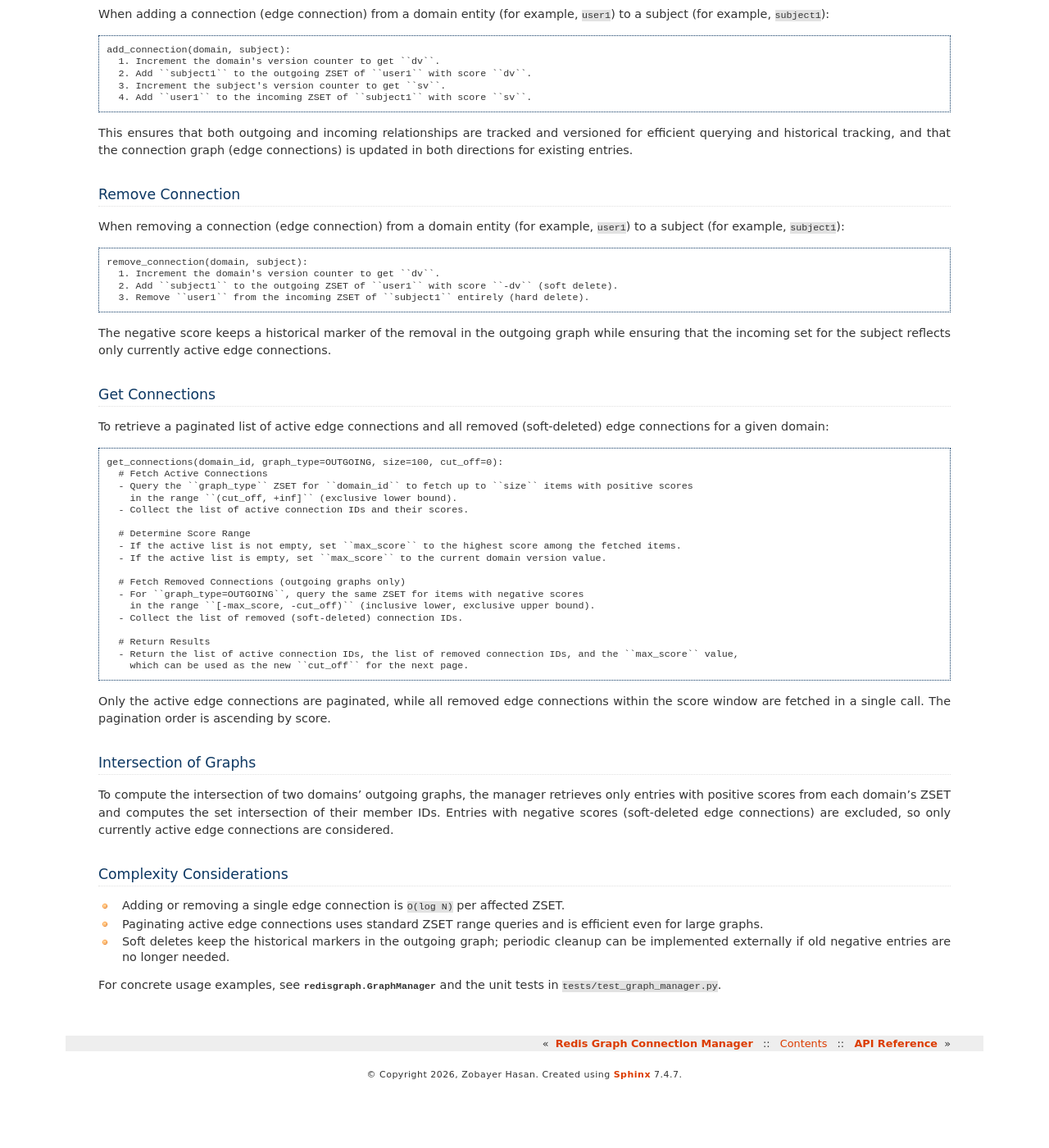
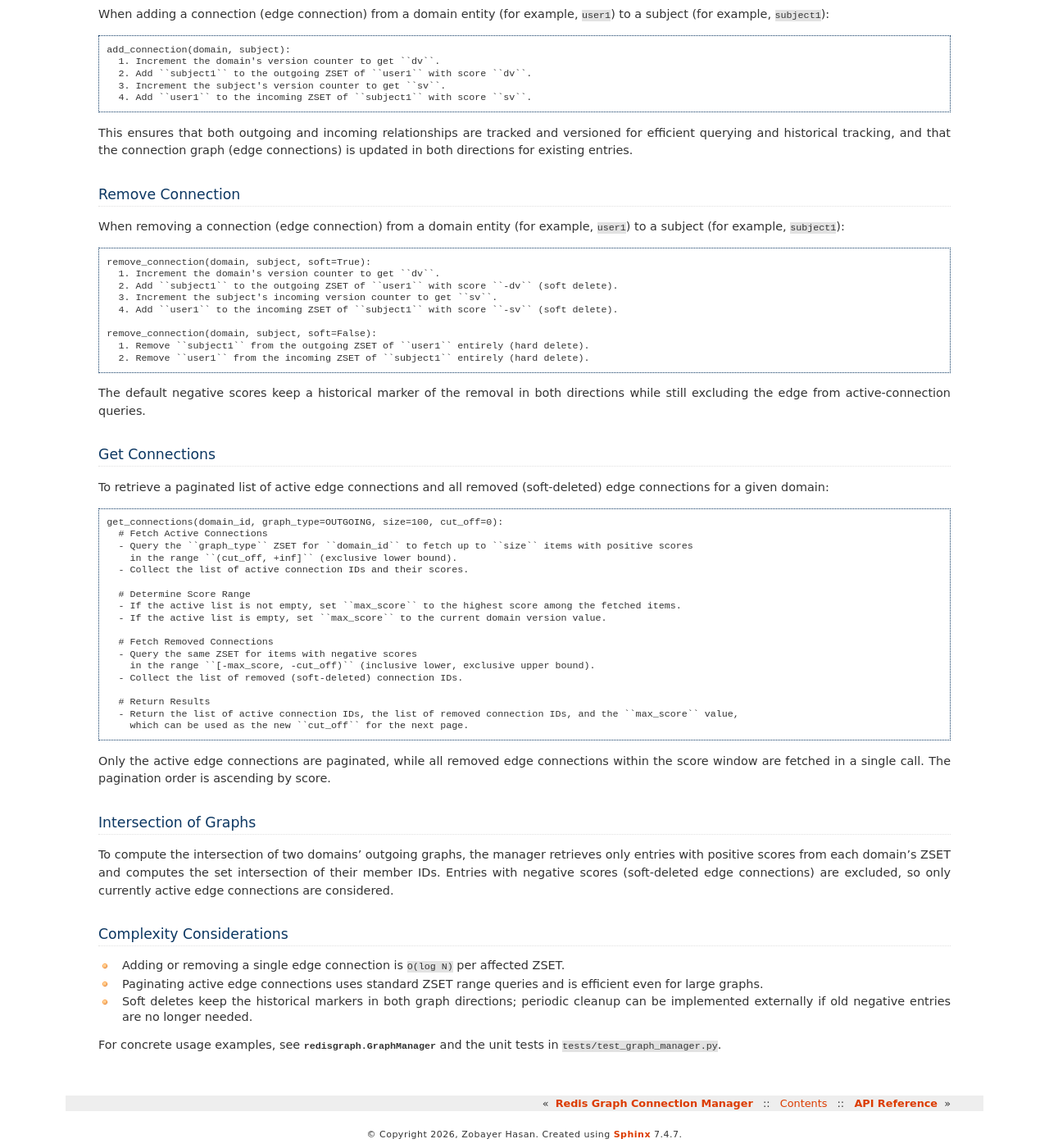
Before and after one commit to zobayer1/RedisGraph, a Sphinx documentation site: the page built from docs/graph_algorithms.rst, in a window 1280 px wide and 1400 px high, scrolled down 1439 px. Shown: the whole window at 82% size. Built offline with Sphinx 7.4.7, drawn with Linux system fonts in a browser that asks for light colours; before the commit the page ends 2766 px from its top, so only the background shows below that; some of the changed text lies outside the part shown.

Commit message:
Implement bi-directional soft deletion

```diff
--- a/docs/graph_algorithms.rst
+++ b/docs/graph_algorithms.rst
@@ -64,7 +64,7 @@ These keys remain valid with the new constructor: as long as you pass ``prefix="
 The ZSET maps neighbor IDs to scores:
 
 * Positive scores represent **active** edge connections.
-* Negative scores represent **soft-deleted** edge connections in the outgoing graph.
+* Negative scores represent **soft-deleted** edge connections in either graph direction.
 
 Add Connection
 --------------
@@ -88,13 +88,18 @@ Remove Connection
 When removing a connection (edge connection) from a domain entity (for example, ``user1``) to a subject (for example,
 ``subject1``)::
 
-   remove_connection(domain, subject):
+   remove_connection(domain, subject, soft=True):
      1. Increment the domain's version counter to get ``dv``.
      2. Add ``subject1`` to the outgoing ZSET of ``user1`` with score ``-dv`` (soft delete).
-     3. Remove ``user1`` from the incoming ZSET of ``subject1`` entirely (hard delete).
+     3. Increment the subject's incoming version counter to get ``sv``.
+     4. Add ``user1`` to the incoming ZSET of ``subject1`` with score ``-sv`` (soft delete).
 
-The negative score keeps a historical marker of the removal in the outgoing graph while ensuring that the incoming
-set for the subject reflects only currently active edge connections.
+   remove_connection(domain, subject, soft=False):
+     1. Remove ``subject1`` from the outgoing ZSET of ``user1`` entirely (hard delete).
+     2. Remove ``user1`` from the incoming ZSET of ``subject1`` entirely (hard delete).
+
+The default negative scores keep a historical marker of the removal in both directions while still excluding the edge
+from active-connection queries.
 
 Get Connections
 ---------------
@@ -112,8 +117,8 @@ domain::
      - If the active list is not empty, set ``max_score`` to the highest score among the fetched items.
      - If the active list is empty, set ``max_score`` to the current domain version value.
 
-     # Fetch Removed Connections (outgoing graphs only)
-     - For ``graph_type=OUTGOING``, query the same ZSET for items with negative scores
+     # Fetch Removed Connections
+     - Query the same ZSET for items with negative scores
        in the range ``[-max_score, -cut_off)`` (inclusive lower, exclusive upper bound).
      - Collect the list of removed (soft-deleted) connection IDs.
 
@@ -136,7 +141,7 @@ Complexity Considerations
 
 * Adding or removing a single edge connection is ``O(log N)`` per affected ZSET.
 * Paginating active edge connections uses standard ZSET range queries and is efficient even for large graphs.
-* Soft deletes keep the historical markers in the outgoing graph; periodic cleanup can be implemented
+* Soft deletes keep the historical markers in both graph directions; periodic cleanup can be implemented
   externally if old negative entries are no longer needed.
 
 For concrete usage examples, see :class:`redisgraph.GraphManager` and the unit tests in
```
Also changed, not shown: README.md (+10 -5 lines), src/redisgraph/__init__.py (+23 -10 lines), 1 other file.
